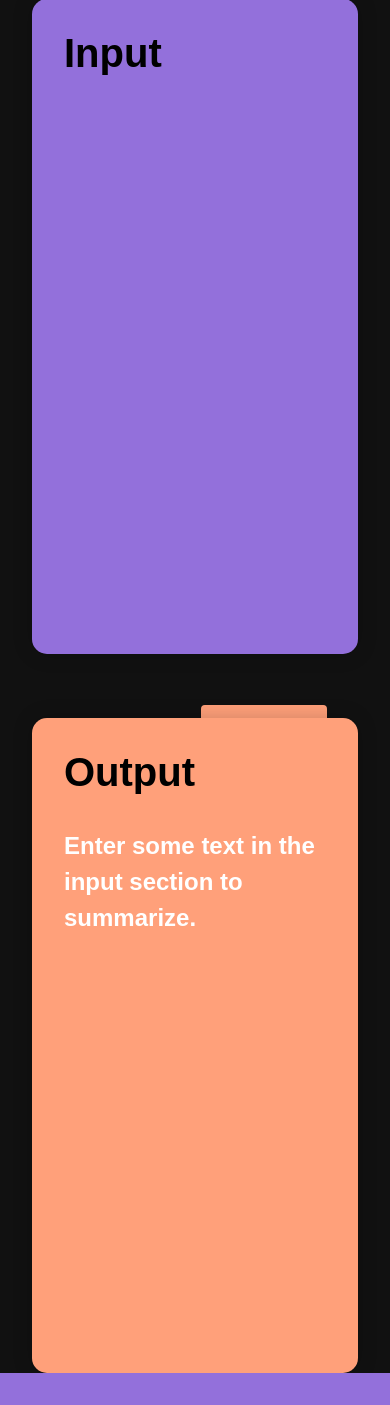
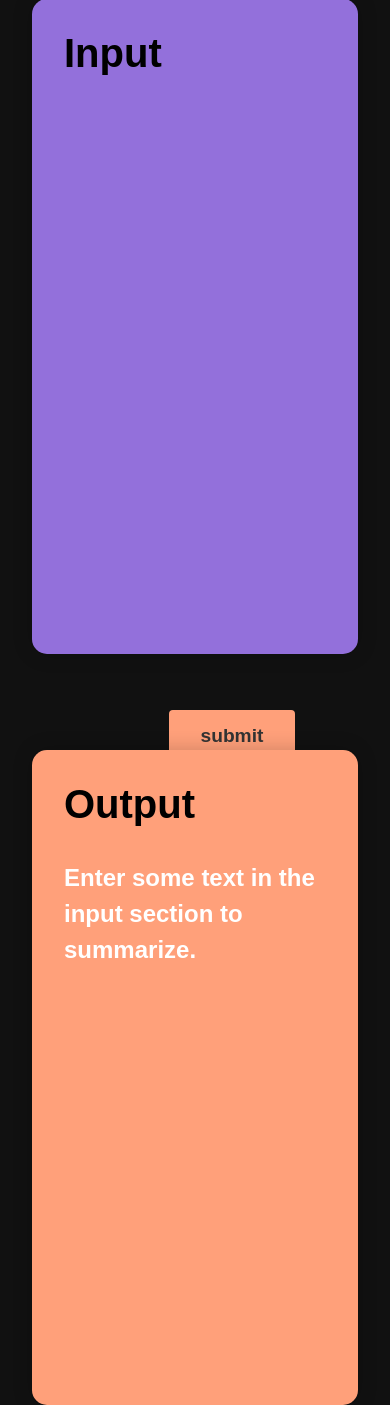
Before and after one commit to akuldeepj/SummarizeAI, a Flask app: template templates/text.html in a window 390 px wide. Shown: the part 146-1551 px from the top of the page. Before the commit the page ends 1519 px from the top, so only its background shows below. Run offline with Flask 3, Linux system fonts and the light colour scheme; the template is opened without the code that fills it, so the values that code supplies are empty.

Commit message:
responsive text.html page for mobiles

```diff
--- a/static/text.css
+++ b/static/text.css
@@ -168,8 +168,19 @@ body{
   .output-box{
     width: 70%;
     position: relative;
-    top: -2rem;
+    /* top: -2rem; */
 
   }
 
+  #submit{
+    position: absolute;
+    top: 37em;
+    margin-bottom: 12px;
   }
+
+
+  .input-box textarea{
+    height: 22em;
+  }
+
+  }
```
